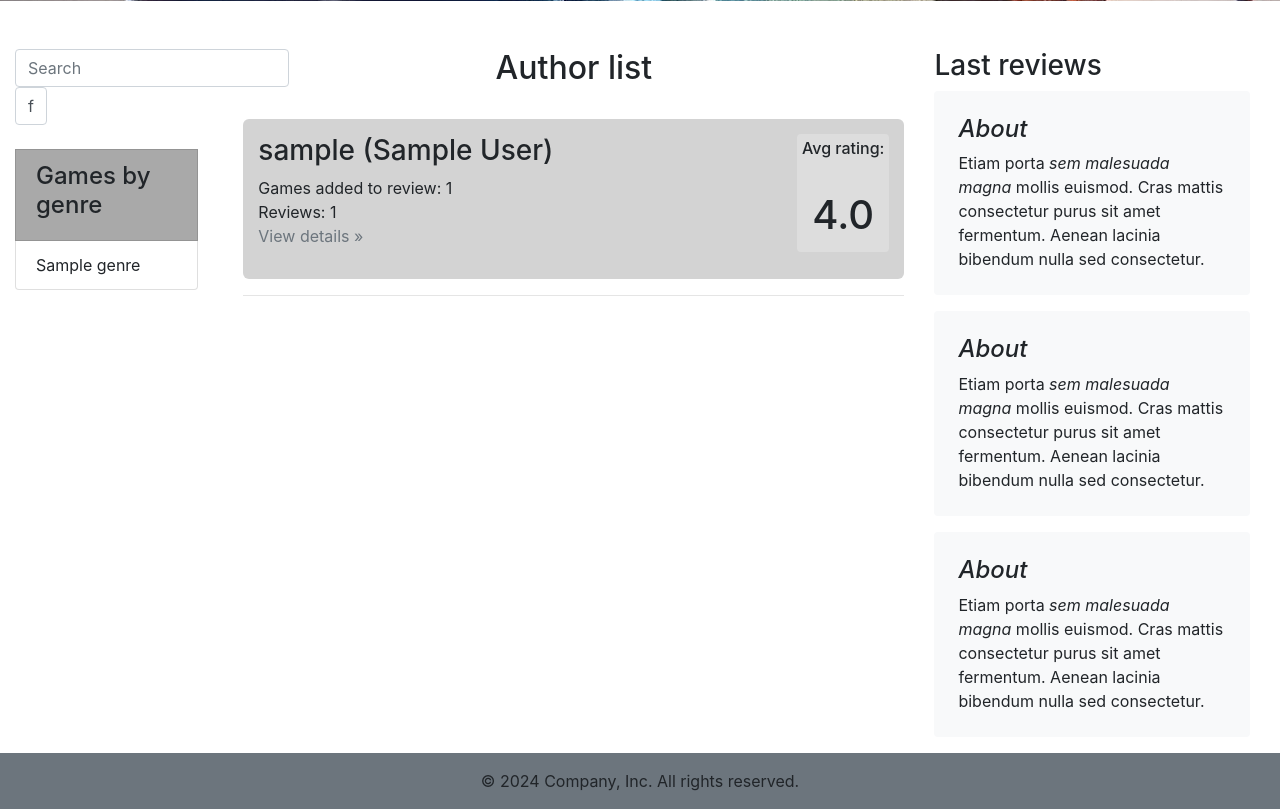
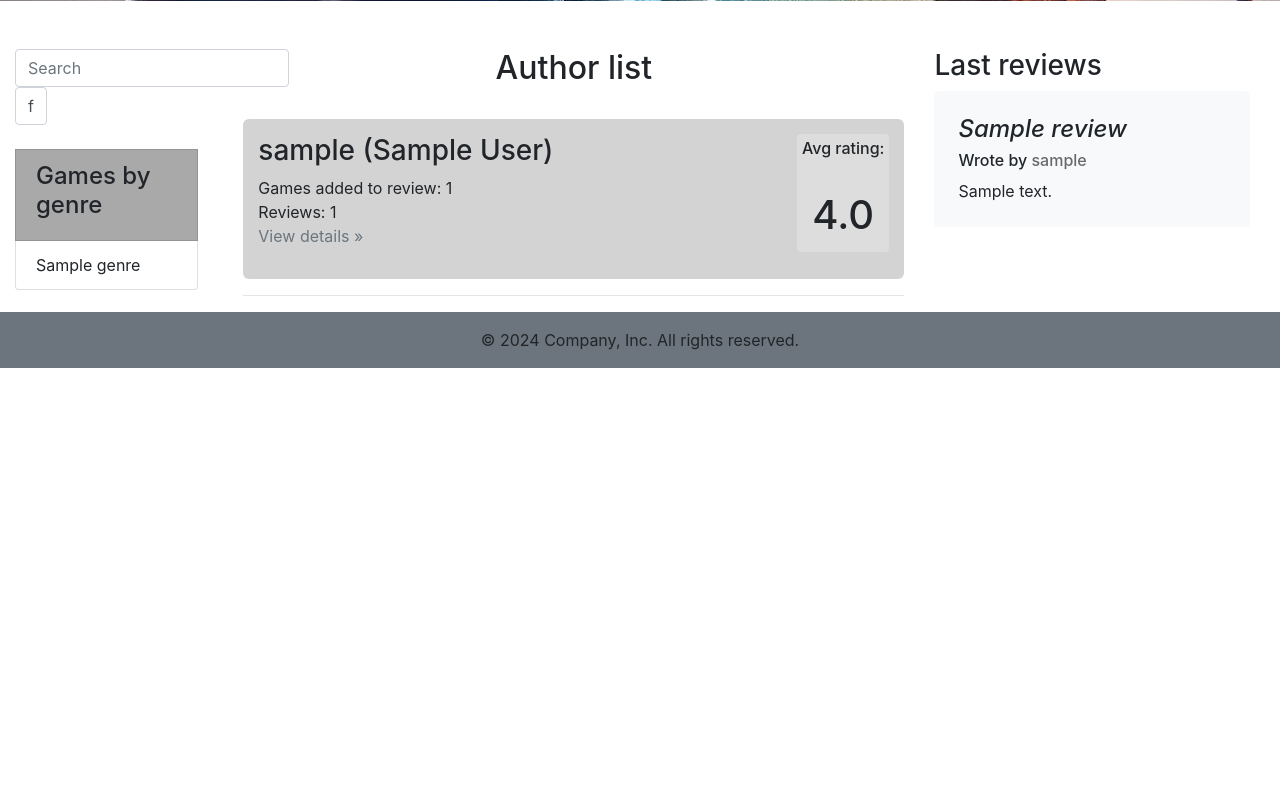
Before and after one commit to Ivan-Shakhman/games-critic, a Django app: page /authors/ in a window 1280 px wide. Shown: the part 509-1318 px from the top of the page. After the commit the page ends 877 px from the top, so only its background shows below. Run offline with Django 5.2, Linux system fonts and the light colour scheme; tables that the repository leaves empty hold one stand-in row (values such as "Sample post").

Commit message:
add to right sidebar actual reviews

```diff
--- a/gamesAndReviews/context_processors.py
+++ b/gamesAndReviews/context_processors.py
@@ -1,7 +1,8 @@
-from gamesAndReviews.models import Genre
+from gamesAndReviews.models import Genre, Review
 
 
 def global_variables(request):
     return {
         "genres": Genre.objects.all(),
+        "last_reviews": Review.objects.all().order_by("-date_of_post")[:3],
     }
--- a/templates/includes/right_sidebar.html
+++ b/templates/includes/right_sidebar.html
@@ -1,19 +1,11 @@
 <aside class="col-md-4 blog-sidebar">
   <h3>Last reviews</h3>
-
-    <div class="p-4 mb-3 bg-light rounded">
-        <h4 class="font-italic">About</h4>
-        <p class="mb-0">Etiam porta <em>sem malesuada magna</em> mollis euismod. Cras mattis consectetur purus sit amet fermentum. Aenean lacinia bibendum nulla sed consectetur.</p>
+{% for review in last_reviews %}
+  <div class="p-4 mb-3 bg-light rounded">
+        <h4 class="font-italic">{{ review.title }}
+          <h6>Wrote by <a style="text-decoration: none; color: dimgrey" href="{% url "games_and_reviews:author-detail" pk=review.author.id %}"> {{ review.author.username }}</a></h6>
+        </h4>
+        <p class="mb-0">{{ review.content }}</p>
       </div>
-
-    <div class="p-4 mb-3 bg-light rounded">
-        <h4 class="font-italic">About</h4>
-        <p class="mb-0">Etiam porta <em>sem malesuada magna</em> mollis euismod. Cras mattis consectetur purus sit amet fermentum. Aenean lacinia bibendum nulla sed consectetur.</p>
-      </div>
-  <div class="p-4 mb-3 bg-light rounded">
-        <h4 class="font-italic">About</h4>
-        <p class="mb-0">Etiam porta <em>sem malesuada magna</em> mollis euismod. Cras mattis consectetur purus sit amet fermentum. Aenean lacinia bibendum nulla sed consectetur.</p>
-      </div>
-
-
+{% endfor %}
     </aside>
```
Also changed, not shown: templates/gamesAndReviews/author_detail.html (+0 -9 lines).
